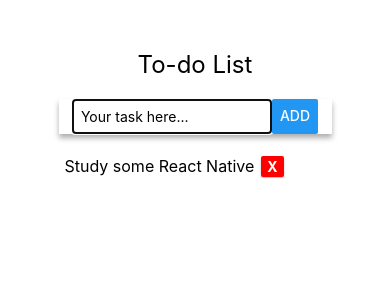
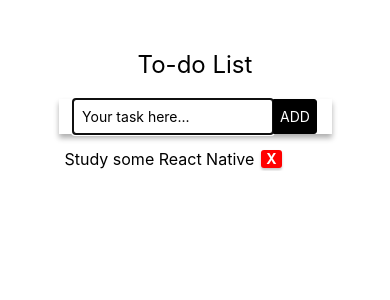
Before and after one commit to ericmadureira/react-native-example, a React Native app: screen / in a window 390 px wide. Shown: the top 300 px of the page. Built offline with nearby package versions, Linux system fonts and the light colour scheme.

Commit message:
feat: input improvements
Adds some style improvements to the input and buttons.

```diff
--- a/components/TodoItem.js
+++ b/components/TodoItem.js
@@ -37,15 +37,15 @@ const styles = StyleSheet.create({
     flexDirection: 'row',
     flexWrap: 'wrap',
     justifyContent: 'flex-start',
-    marginTop: 20,
+    marginTop: 12.5,
   },
   removeButton: {
     alignContent: 'center',
     backgroundColor: 'red',
-    borderRadius: 2,
+    borderRadius: 3,
     marginLeft: 7,
-    paddingHorizontal: 6,
-    paddingVertical: 2,
+    paddingHorizontal: 5,
+    paddingVertical: 0.5,
     ...buttonShadow,
   },
   removeButtonText: {
--- a/components/TodoList.js
+++ b/components/TodoList.js
@@ -1,5 +1,5 @@
 import React, { useCallback, useMemo, useState } from 'react';
-import { Button, FlatList, StyleSheet, TextInput, View } from 'react-native';
+import { FlatList, StyleSheet, Text, TextInput, TouchableOpacity, View } from 'react-native';
 
 import { mockTodo } from '../constants/mock';
 import TodoItem from './TodoItem';
@@ -25,7 +25,7 @@ const TodoList = () => {
 
   const list = useMemo(() => (
     <FlatList
-    contentContainerStyle={styles.list}
+      contentContainerStyle={styles.list}
       data={todoList}
       keyExtractor={item => item.id}
       renderItem={({ item }) => <TodoItem removeTodo={removeTodo} todo={item} />}
@@ -40,7 +40,9 @@ const TodoList = () => {
           onChangeText={handleInputChange}
           placeholder='Your task here...'
           style={styles.addTodoInput} />
-        <Button onPress={addTodo} style={styles.addTodoButton} title='Add' />
+          <TouchableOpacity onPress={() => addTodo()} style={styles.addTodoButton}>
+            <Text style={styles.addTodoButtonText}>ADD</Text>
+          </TouchableOpacity>
       </View>
       {list}
     </View>
@@ -66,7 +68,18 @@ const styles = StyleSheet.create({
     width: '70%',
   },
   addTodoButton: {
-    height: 30,
+    backgroundColor: '#000',
+    borderColor: '#000',
+    borderRadius: 3,
+    borderBottomLeftRadius: 0,
+    borderTopLeftRadius: 0,
+    borderWidth: 1,
+    height: 35,
+    justifyContent: 'center',
+    paddingHorizontal: 6,
+  },
+  addTodoButtonText: {
+    color: '#fff',
   },
   addTodoContainer: {
     flexDirection: 'row',
@@ -76,6 +89,9 @@ const styles = StyleSheet.create({
   addTodoInput: {
     borderColor: 'gray',
     borderWidth: 1,
+    borderRightWidth: 0,
+    borderBottomLeftRadius: 3,
+    borderTopLeftRadius: 3,
     height: 35,
     paddingHorizontal: 8,
     width: 200,
```
